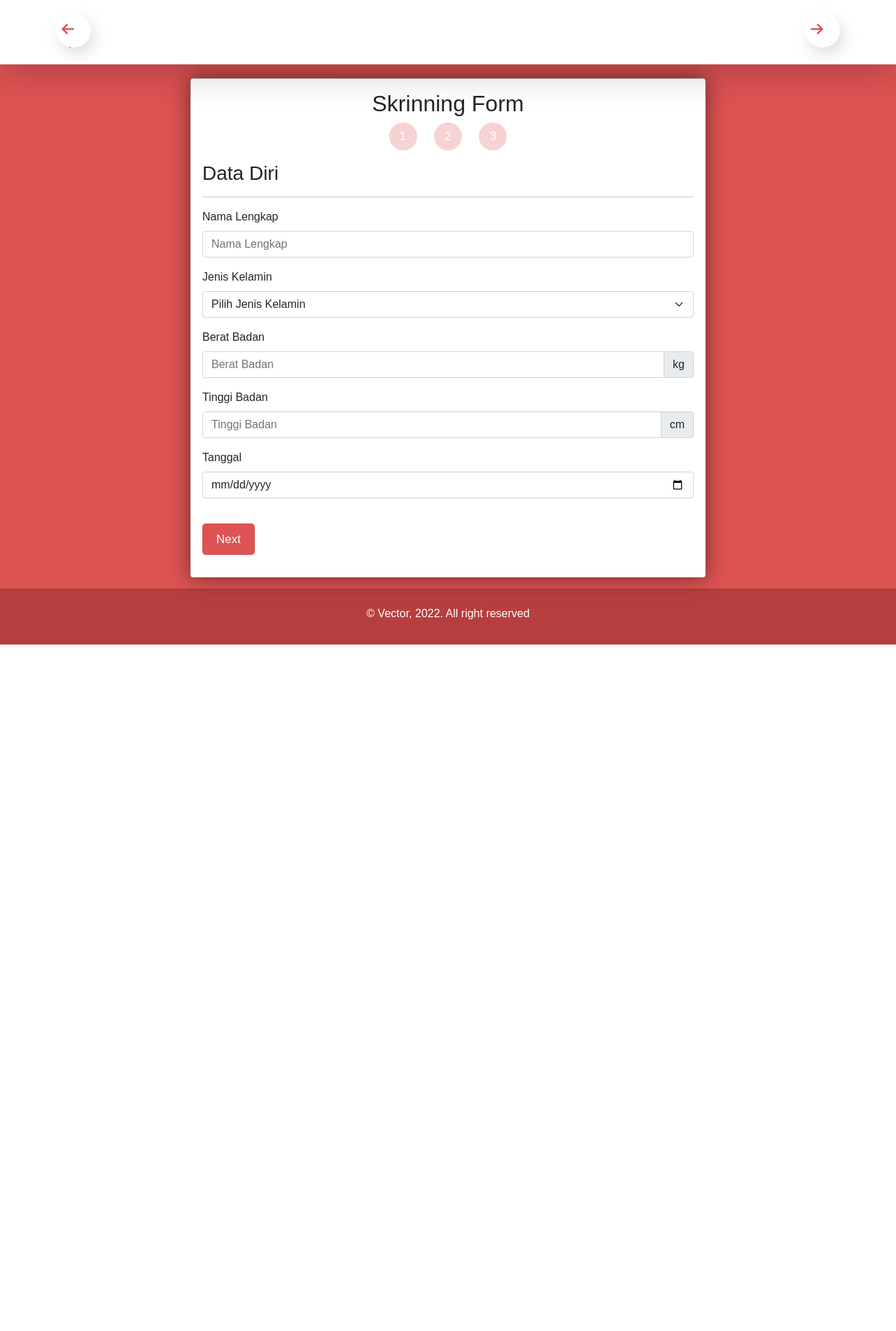
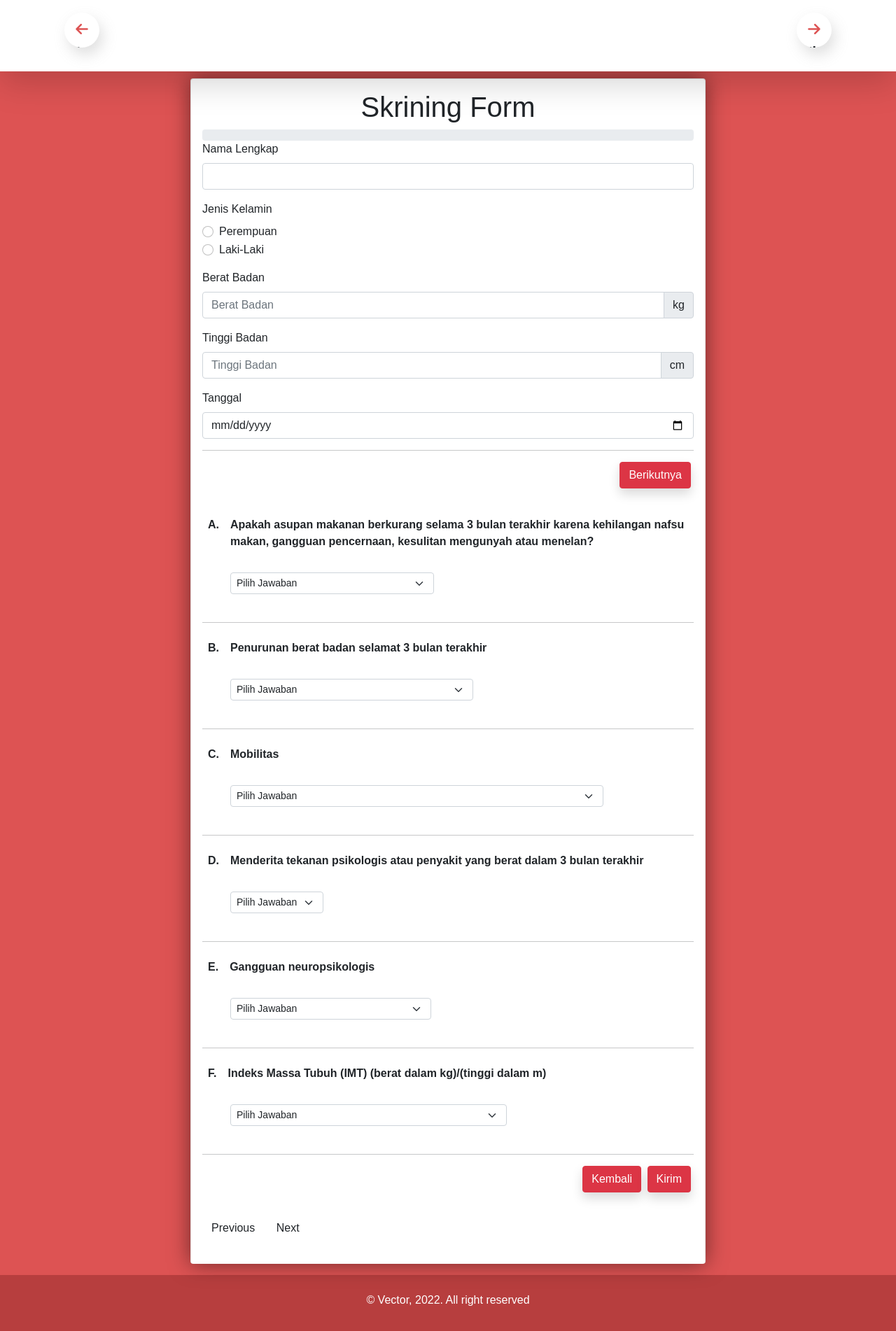
Before and after one commit to adereiki02/malnutrition-screening-tool, a Flask app: page /form in a window 1280 px wide. Shown: the whole page at 70% size. Before the commit the page ends 921 px from the top, so only its background shows below. Run offline with Flask 2, Linux system fonts and the light colour scheme; some libraries are stand-ins or nearby versions.

Commit message:
update nav button, progress bar, submit alert

```diff
--- a/templates/form.html
+++ b/templates/form.html
@@ -21,21 +21,20 @@
 
         <script src="https://cdnjs.cloudflare.com/ajax/libs/jquery/3.3.1/jquery.min.js"></script>
     </head>
-    <body id="home">
+    <body>
       <!-- Navbar -->
       <nav class="navbar navbar-expand-lg navbar-light fw-bold mb-3 shadow-lg fixed-top" style="background-color: #ffffff">
         <div class="container">
-          <div class="row justify-content-start">
-            <!-- Kembali Icon -->
-            <div class="icon kembali p-2 bd-highlight mb-3">
-              <a class="navbar-brand" href="/"><i class="fa-solid fa-arrow-left"></i></a>
+          <div class="d-flex flex-row bd-highlight mb-3">
+            <div class="icon kembali p-2 bd-highlight">
+              <a href="index.html"><i class="fa-solid fa-arrow-left"></i></a>
               <span>Kembali</span>
             </div>
           </div>
-          <div class="row justify-content-end">
-            <div class="icon kembali p-2 bd-highlight mb-3">
-              <a class="navbar-brand" href="/imt"><i class="fa-solid fa-arrow-right"></i></a>
-              <span>Berikutnya</span>
+          <div class="d-flex flex-row bd-highlight mb-3 justify-content-end">
+            <div class="icon kembali p-2 bd-highlight">
+              <a href="imt.html"><i class="fa-solid fa-arrow-right"></i></a>
+              <span>Hitung IMT?</span>
             </div>
           </div>
         </div>
@@ -43,59 +42,72 @@
       <!-- Akhir Navbar -->
 
       <!-- Form -->
-      <form action="">
       <section id="form">
             <div class="container">
                 <div class="row justify-content-center">
                     <div class="col-md-8 mb-3">
                         <div class="card" data-aos="fade-up" data-aos-delay="100" data-aos-duration="1000">
                         <div class="card-body">
-                            <div class="mb-3 text-center">
-                              <h2>Skrinning Form</h2>
-                                <span class="step" id="step-1">1</span>
-                                <span class="step" id="step-2">2</span>
-                                <span class="step" id="step-3">3</span>
-                            </div>
-                            <div class="mb-3 tab" id="tab-1">
-                                <h3>Data Diri</h3><hr>
-                                <label for="Nama" class="form-label">Nama Lengkap</label>
-                                <div class="input-group mb-3">
-                                  <input type="text" class="form-control" id="Nama" placeholder="Nama Lengkap">
+                          <form action="something.php" method="POST" class="form" onsubmit="return submitForm(this);">
+                            <h1 class="text-center">Skrining Form</h1>
+                            <!-- Progress bar -->
+                            <div class="progressbar">
+                              <div class="progress" id="progress"></div>
+                              <div class="progress-step progress-step-active" data-title="Identitas"></div>
+                              <div class="progress-step" data-title="Skrining"></div>
+                              <div class="progress-step" data-title="Hasil"></div>
                             </div>
 
-                                <label for="jkelamin" class="form-label">Jenis Kelamin</label>
-                                <div class="input-group mb-3">
-                                  <select class="form-select" aria-label="Default select example">
-                                    <option selected>Pilih Jenis Kelamin</option>
-                                    <option value="1">Perempuan</option>
-                                    <option value="2">Laki-Laki</option>
-                                </select>
+                            <!-- Steps -->
+                            <div class="mb-3 form-step form-step-active">
+                              <div class="mb-3">
+                                <label for="nama" class="form-label">Nama Lengkap</label>
+                                <input type="text" class="form-control" name="nama" id="nama" />
                               </div>
 
-                                <label for="bb" class="form-label">Berat Badan</label>
-                                <div class="input-group mb-3">
-                                  <input type="text" class="form-control" id="bb" placeholder="Berat Badan">
-                                  <span class="input-group-text" id="basic-addon1">kg</span>
+                              <div class="mb-3">
+                                <label for="jkelamin" class="form-label">Jenis Kelamin</label>
+                                <div class="form-check">
+                                  <input class="form-check-input" type="radio" name="cekjkelamin[]" id="perempuan">
+                                  <label class="form-check-label" for="perempuan">
+                                    Perempuan
+                                  </label>
                                 </div>
-
-                                <label for="tb" class="form-label">Tinggi Badan</label>
-                                <div class="input-group mb-3">
-                                  <input type="text" class="form-control" id="tb" placeholder="Tinggi Badan">
-                                  <span class="input-group-text" id="basic-addon1">cm</span>
-                                </div>
-
-                                <label for="tanggal" class="form-label">Tanggal</label>
-                                <div class="input-group mb-3">
-                                  <input type="date" class="form-control" id="tanggal" placeholder="Tanggal">
-                                </div>
-
-                                <div class="index-btn-wrapper">
-                                    <div class="index-btn" onclick="run(1, 2);">Next</div>
+                                <div class="form-check">
+                                  <input class="form-check-input" type="radio" name="cekjkelamin[]" id="lakilaki">
+                                  <label class="form-check-label" for="lakilaki">
+                                    Laki-Laki
+                                  </label>
                                 </div>
                               </div>
 
-                            <div class="mb-3 tab" id="tab-2">
-                                <h3>Skrinning</h3><hr>
+                              <div class="mb-3">
+                                <label for="beratbadan" class="form-label">Berat Badan</label>
+                                <div class="input-group mb-3">
+                                  <input type="text" class="form-control" name="bb" id="bb" placeholder="Berat Badan">
+                                  <span class="input-group-text" id="basic-addon1">kg</span>
+                                </div>
+                              </div>
+
+                              <div class="mb-3">
+                                <label for="tinggibadan" class="form-label">Tinggi Badan</label>
+                                <div class="input-group mb-3">
+                                  <input type="text" class="form-control" name="tb" id="tb" placeholder="Tinggi Badan">
+                                  <span class="input-group-text" id="basic-addon1">cm</span>
+                                </div>
+                              </div>
+
+                              <div class="mb-3">
+                                <label for="tanggal" class="form-label">Tanggal</label>
+                                <input type="date" class="form-control" name="tanggal" id="tanggal" />
+                              </div>
+                              <hr>
+                              <div class="text-md-end">
+                                <a href="#" class="btn btn-next btn-danger shadow lift me-1 mb-3">Berikutnya</a>
+                              </div>
+
+                            </div>
+                            <div class="mb-3 form-step">
                               <div class="d-flex flex-row bd-highlight fw-bold mb-3">
                                 <div class="p-2 bd-highlight">A.</div>
                                 <div class="p-2 bd-highlight">Apakah asupan makanan berkurang selama 3 bulan terakhir karena kehilangan nafsu makan, gangguan pencernaan, kesulitan mengunyah atau menelan?</div>
@@ -204,33 +216,28 @@
                                   </div>
                                 </div>
                               </div>
+                              <hr>
+                              <div class="btns-group text-center text-md-end">
+                                <a href="#" class="btn btn-prev btn-danger shadow lift me-1 mb-3">Kembali</a>
+                                <input type="submit" value="Kirim" class="btn btn-danger shadow lift me-1 mb-3" onclick="callvalue()"/>
+                              </div>
+                            </div>
+                            <div class="mb-3 form-step">
 
-                                <div class="index-btn-wrapper">
-                                    <div class="index-btn" onclick="run(2, 1);">Previous</div>
-                                    <div class="index-btn" onclick="run(2, 3);">Next</div>
+                            <div class="btns-group">
+                                <a href="#" class="btn btn-prev">Previous</a>
+                                <input type="button" value="Next" class="btn" onclick="callvalue()"/>
                             </div>
                             </div>
 
-                            <div class="mb-3 tab" id = "tab-3">
-                                <div class="index-btn-wrapper">
-                                  <div class="index-btn" onclick="run(3, 2);">Previous</div>
-                                  <button class = "index-btn" type="submit" name="submit" style = "background: blue;">Submit</button>
-                                </div>
-                              </div>
+                          </form>
 
-                              <div class="mb-3 tab" id = "tab-3">
-                                <div class="index-btn-wrapper">
-                                  <div class="index-btn"></div>
-                                  <button class = "index-btn" type="submit" name="submit" style = "background: blue;">Submit</button>
-                                </div>
-                              </div>
                         </div>
                         </div>
                     </div>
                 </div>
             </div>
         </section>
-      </form>
       <!-- Akhir Form-->
 
        <!-- Footer -->
@@ -245,6 +252,10 @@
       <!-- Process Bar -->
       <script src="{{url_for('static', filename='js/process.js')}}"></script>
 
+      <!-- Sweet Alert -->
+      <script src="{{url_for('static', filename='js/alert.js')}}"></script>
+      <script src="https://unpkg.com/sweetalert/dist/sweetalert.min.js"></script>
+
       <!-- Font Awesome -->
       <script src="https://kit.fontawesome.com/b356ad9dc8.js" crossorigin="anonymous"></script>
 
```
Lines whose indentation alone changed are shown as unchanged.
